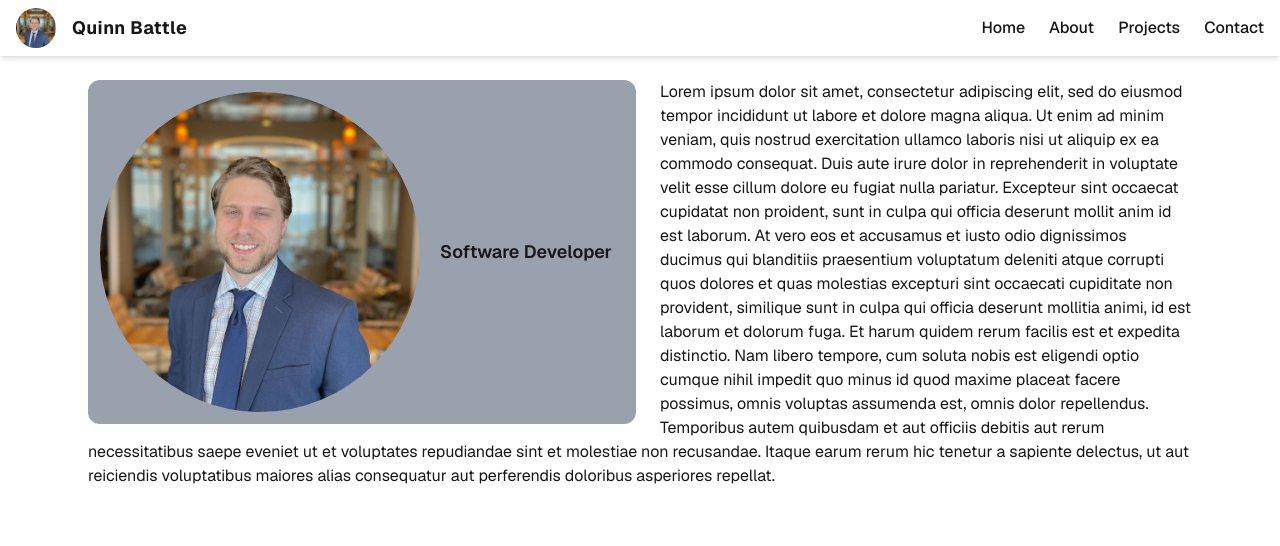
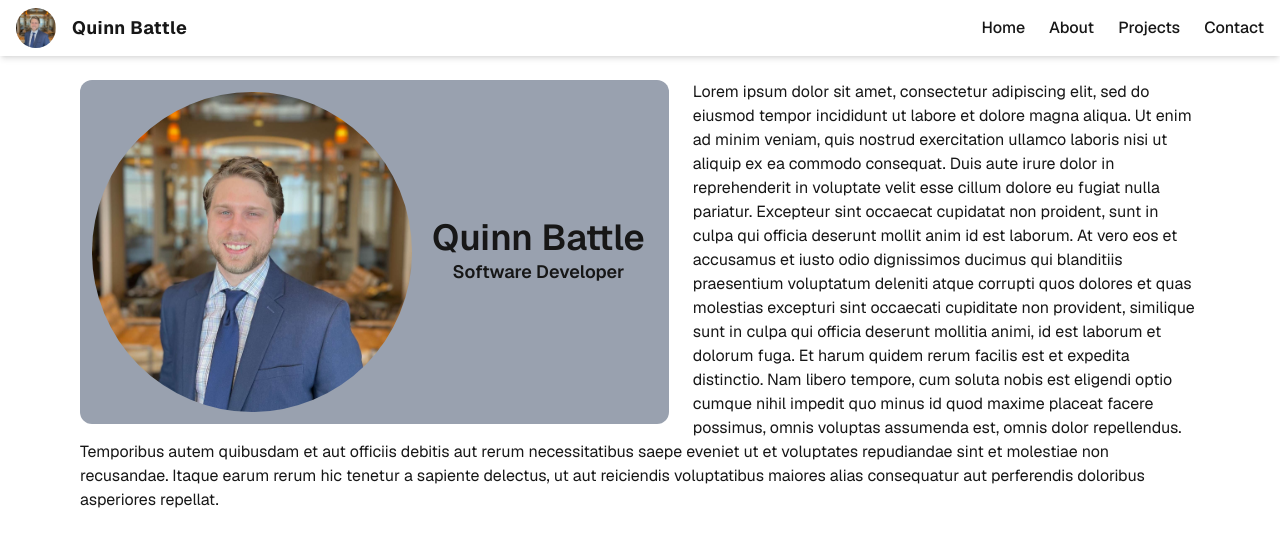
Before and after one commit to q-bat/portfolio, a Next.js app: page / in a window 1280 px wide. Shown: the top 546 px of the page. Built offline with nearby package versions, Linux system fonts and the light colour scheme.

Commit message:
Nitpicky card fixes

```diff
--- a/src/app/page.tsx
+++ b/src/app/page.tsx
@@ -47,9 +47,9 @@ export default function Home() {
           </nav>
         )}
       </header>
-      <main className="flex top-20 grid gap-4 px-6 row-start-2 items-center sm:justify-start sm:items-start w-full max-w-6xl mx-auto">
+      <main className="flex grid gap-4 px-4 row-start-2 items-center justify center md:justify-start md:items-start w-full max-w-6xl mx-auto">
         <div>
-          <div className="bg-gray-400 rounded-xl p-3 sm:float-left sm:mr-6 mb-4 min-w-[20px] md:min-w-md max-h-96 flex items-center gap-2">
+          <div className="flex items-center  md:float-left gap-2 p-3 sm:mr-6 mb-4 bg-gray-400 rounded-xl min-w-[20px] md:min-w-md max-w-full sm:max-w-full max-h-96 ">
             <img
               className="rounded-full h-40 w-40 sm:h-80 sm:w-80"
               src="./QB-Professional.jpg"
@@ -57,6 +57,7 @@ export default function Home() {
               loading="eager"
             />
             <div className="flex flex-col justify-center items-center w-full h-full p-3">
+              <span className="text-3xl sm:text-4xl font-semibold">Quinn Battle</span>
               <span className="text-lg font-semibold">Software Developer</span>
             </div>
           </div>
```
